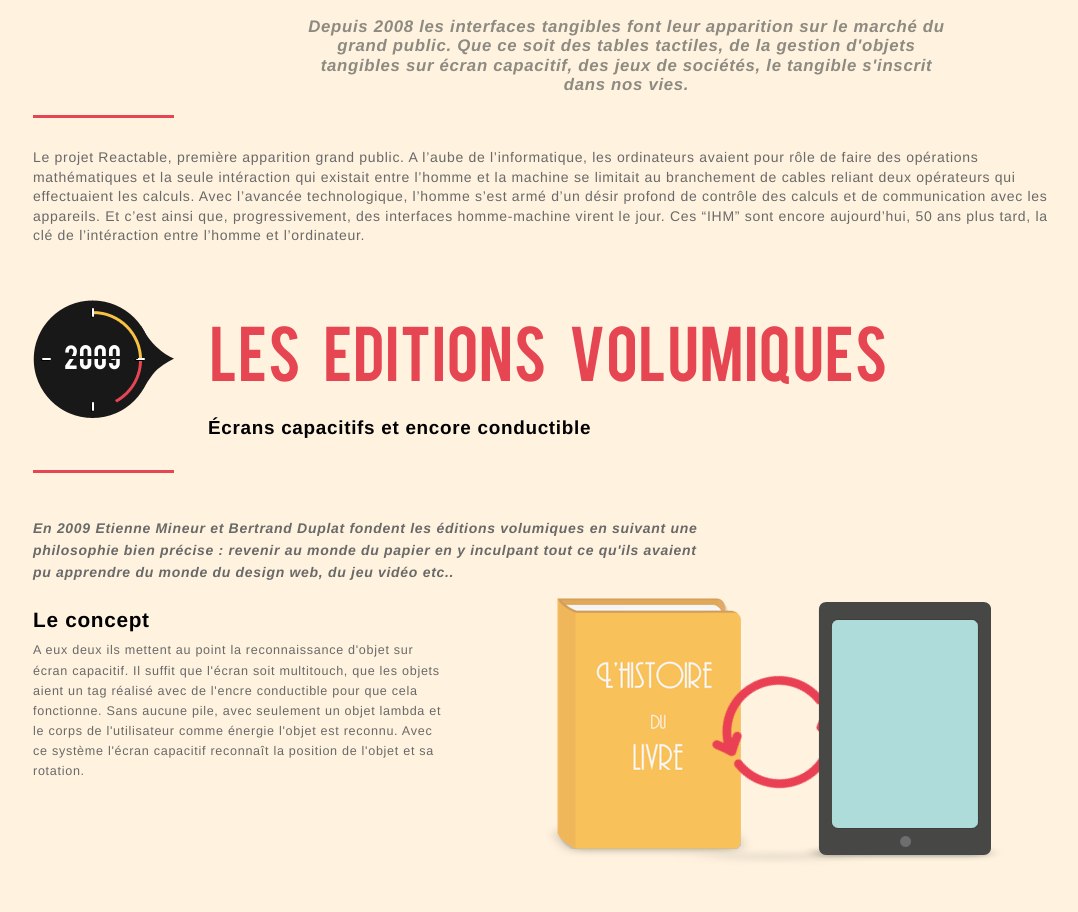
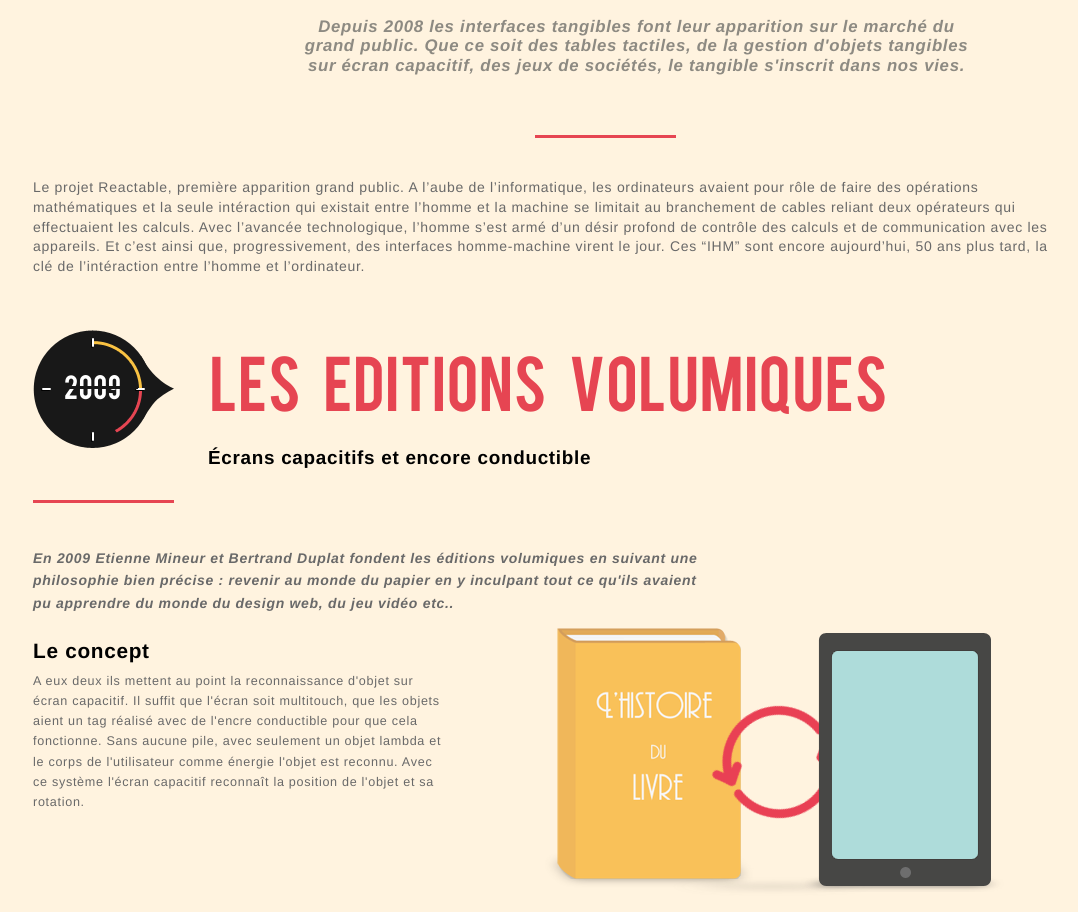
Before and after one commit to lovethebomb/webquest, a plain HTML site: page index.html in a window 1280 px wide. Shown: the part 1698-2610 px from the top of the page, without its empty margins (31-1109 px from the left). Drawn offline with Linux system fonts and the light colour scheme.

Commit message:
Centering baseline

```diff
--- a/sass/screen.scss
+++ b/sass/screen.scss
@@ -486,12 +486,15 @@ article#denosjours {
 		    font-size: 1.2em;
 		    font-style: italic;
 		    text-align: center;
-		    width: 650px;
+		    width: 670px;
 			margin: 0 9%;
 		    color: $text;
 		}
 	}
 
+	div#linecut {
+		 margin: 40px 49%;
+	}
 }
 
 
```
Also changed, not shown: stylesheets/screen.css.
